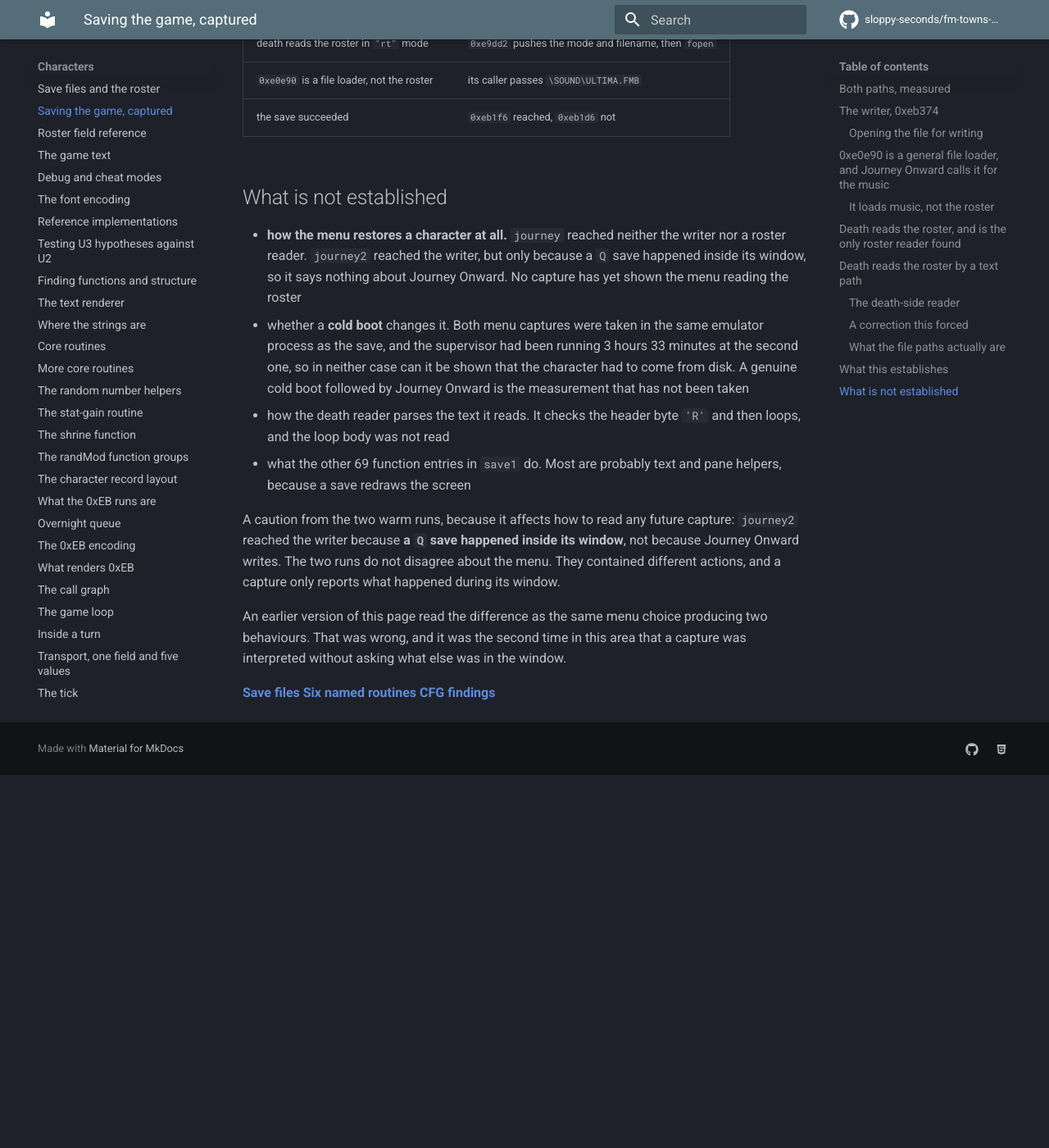
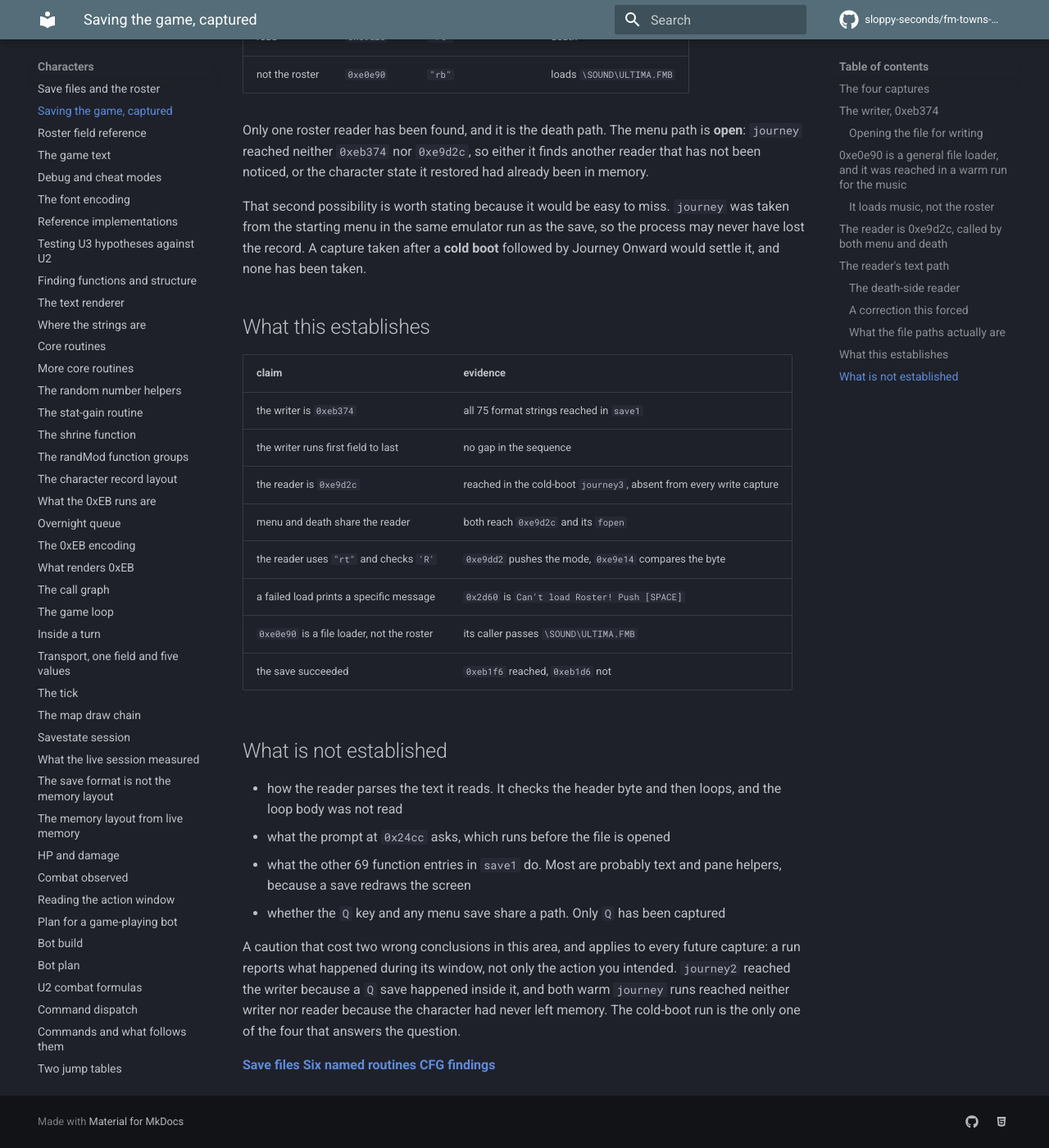
Before and after one commit to sloppy-seconds/fm-towns-ultima, an MkDocs documentation site: the page built from docs/save-capture.md, in a window 1280 px wide and 1400 px high, scrolled down 4235 px. Shown: the whole window at 82% size. Built offline with MkDocs 1.6.1 and Material for MkDocs 9.7.7, drawn with Linux system fonts in a browser that asks for light colours; comment, search, counter and statistics services are not loaded; before the commit the page ends 5180 px from its top, so only the background shows below that; some of the changed text lies outside the part shown.

Commit message:
The cold boot found the reader: 0xe9d2c is the roster loader, not the death reader
Restarted the container, confirmed a genuine cold boot by uptime going from 12.7M ms
to 8.6M ms, then captured Journey Onward. The character came back as HP 382, gold 141,
gem set, at (16,17). A process 8.6 seconds old cannot have held that, so it was read
from disk.

The reader is 0xe9d2c, which death also reaches. So it is the general roster loader
and death is one of two callers, not the only user. The earlier naming of it as "the
death-side reader" was a consequence of death being the first capture to reach it.

Entry in the cold boot is a plain call at 0xebe3b, which returns a status:

  0xebe3b  call 0xe9d2c
  0xebe40  inc eax
  0xebe41  jne 0xebe63           0 success, -1 failure
  0xebe43  push 0x2d60           "Can't load Roster! Push [SPACE]"

0xebe3b has no static caller, which fits a menu dispatch.

Four captures now separate the two paths cleanly: save1 and savequit reach the writer
0xeb374, journey3 reaches the reader 0xe9d2c, and the two warm journey runs reach
neither because the character never left memory.

Records the method lesson where future captures will be read: a run reports what
happened during its window, not only the action intended. That cost two wrong
conclusions here and one lost moongate earlier.

````diff
--- a/docs/save-capture.md
+++ b/docs/save-capture.md
@@ -1,18 +1,24 @@
-# Saving the game, and the separate loader
+# Saving the game, and the roster loader shared by menu and death
 
-Two captures with known actions: a save followed by a quit, and a Journey Onward from the menu. Together
-they separate the write path from the read path, and the two turn out not to share a routine.
+Four captures with known actions separate the write path from the read path, and the read path turns out
+to be one routine with two callers.
 
-## Both paths, measured
+## The four captures
 
-| capture | action | new instructions | save routine `0xeb374` reached |
-|---|---|---|---|
-| `save1` | one save | 4,398 | **yes**, all 75 fields |
-| `savequit` | save then quit to menu | 5,337 | **yes** |
-| `journey` | Journey Onward | 8,347 | **no** |
+| capture | action | new instructions | writer `0xeb374` | reader `0xe9d2c` |
+|---|---|---|---|---|
+| `save1` | one save | 4,398 | **yes**, all 75 fields | no |
+| `savequit` | save then quit | 5,337 | **yes** | no |
+| `journey` | Journey Onward, warm | 8,347 | no | no |
+| `journey3` | Journey Onward, **cold boot** | 7,998 | no | **yes** |
 
-So **Journey Onward does not touch the writer.** `docs/six-named-routines.md` called `0xeb374` "the save
-and load system"; the loader is a different routine, and this is the measurement that separates them.
+The two warm `journey` runs reached neither, because the emulator process was the same one that made the
+save and the character never left memory. **`journey3` is the one that settles it**: the supervisor uptime
+was 8.6 seconds when it was armed, so the character could not have been in memory, and it came back as
+HP 382, gold 141, `gem` set, at (16,17).
+
+So the writer and the reader are separate routines, and `docs/six-named-routines.md` calling `0xeb374`
+"the save and load system" is wrong in the "and load" half.
 
 ## The writer, `0xeb374`
 
@@ -50,7 +56,7 @@ reached `0xeb1f6` and neither reached `0xeb1d6`, so both took the success branch
 uses; the other two addresses it quoted are the field format strings `MAGIC=%d` and `MHP=%d`, which sit
 nearby and are not filenames.
 
-## `0xe0e90` is a general file loader, and Journey Onward calls it for the music
+## `0xe0e90` is a general file loader, and it was reached in a warm run for the music
 
 Found by diffing the captures: instructions present in `journey` and absent from `savequit`, then looking
 for string pushes among them. Exactly one was a mode string.
@@ -81,18 +87,42 @@ music rather than because it reads the save.**
 
 An earlier version of this page called it the menu-side roster loader, on the strength of its mode string
 and its presence in `journey` alone. Both observations were right and the inference was not: a `"rb"` open
-in a capture that has just entered the game is not evidence about the save.
+in a capture that has just entered the game is not evidence about the save. The cold-boot `journey3` does
+**not** reach it, which confirms it is not on the load path.
 
 There is no text parsing in it either. The per-byte call in its read loop, `0xfe220`, sets `ah=0x12` and
 calls `0xfe2c8`, which is a BIOS entry rather than a character handler.
 
-## Death reads the roster, and is the only roster reader found
+## The reader is `0xe9d2c`, called by both menu and death
 
-So the reader identified so far is the one death uses, at `0xe9d2c`, in `"rt"` text mode. Whether Journey
-Onward reads the roster by some other route **is not established**: `journey` contains neither `0xeb374`
-nor `0xe9d2c`, and `0xe0e90` turned out to be the music.
+An earlier version of this page called it "the death-side reader" because death was the first capture to
+reach it. The cold boot shows it is the general roster loader.
 
-## Death reads the roster by a text path
+```
+0xe9d2c  push ebp / mov ebp,esp / sub esp,0x60
+0xe9d35  mov [0xce71c], 0              ; clear a global
+0xe9d3f  push 0x24cc / call 0xe9c44    ; a prompt, before the file opens
+0xe9dd2  push 0x253e                   ; "rt"
+0xe9dd7  push 0x2544                   ; "A:\ROSTER1.UT2"
+0xe9ddc  call 0x100f34                 ; fopen
+0xe9e06  push 0x4f                     ; 79 bytes
+0xe9e0c  call 0x10078c                 ; fgets
+0xe9e14  cmp byte [ebp-0x50], 0x52     ; 'R', the header's first letter
+```
+
+The caller in the cold-boot capture is a plain call at `0xebe3b`:
+
+```
+0xebe3b  call 0xe9d2c
+0xebe40  inc eax
+0xebe41  jne 0xebe63                   ; 0 success, -1 failure
+0xebe43  push 0x2d60                   ; "Can't load Roster! Push [SPACE]"
+```
+
+So the routine returns a status and the caller prints that message when it is -1. `0xebe3b` itself has no
+static caller, which fits a menu dispatch rather than a direct `call`.
+
+## The reader's text path
 
 `death1` was captured before the loader was known, so it was checked afterwards against every candidate.
 The answer was neither of the two routines already found.
@@ -155,32 +185,25 @@ capture taken after a **cold boot** followed by Journey Onward would settle it,
 |---|---|
 | the writer is `0xeb374` | all 75 format strings reached in `save1` |
 | the writer runs first field to last | no gap in the sequence |
-| Journey Onward does not use the writer | 8,347 instructions, `0xeb374` absent |
-| death reads the roster in `"rt"` mode | `0xe9dd2` pushes the mode and filename, then `fopen` |
+| the reader is `0xe9d2c` | reached in the cold-boot `journey3`, absent from every write capture |
+| menu and death share the reader | both reach `0xe9d2c` and its `fopen` |
+| the reader uses `"rt"` and checks `'R'` | `0xe9dd2` pushes the mode, `0xe9e14` compares the byte |
+| a failed load prints a specific message | `0x2d60` is `Can't load Roster! Push [SPACE]` |
 | `0xe0e90` is a file loader, not the roster | its caller passes `\SOUND\ULTIMA.FMB` |
 | the save succeeded | `0xeb1f6` reached, `0xeb1d6` not |
 
 ## What is not established
 
-- **how the menu restores a character at all.** `journey` reached neither the writer nor a roster reader.
-  `journey2` reached the writer, but only because a `Q` save happened inside its window, so it says nothing
-  about Journey Onward. No capture has yet shown the menu reading the roster
-- whether a **cold boot** changes it. Both menu captures were taken in the same emulator process as the
-  save, and the supervisor had been running 3 hours 33 minutes at the second one, so in neither case can
-  it be shown that the character had to come from disk. A genuine cold boot followed by Journey Onward is
-  the measurement that has not been taken
-- how the death reader parses the text it reads. It checks the header byte `'R'` and then loops, and the loop
-  body was not read
+- how the reader parses the text it reads. It checks the header byte and then loops, and the loop body was
+  not read
+- what the prompt at `0x24cc` asks, which runs before the file is opened
 - what the other 69 function entries in `save1` do. Most are probably text and pane helpers, because a save
   redraws the screen
+- whether the `Q` key and any menu save share a path. Only `Q` has been captured
 
-A caution from the two warm runs, because it affects how to read any future capture: `journey2` reached
-the writer because **a `Q` save happened inside its window**, not because Journey Onward writes. The two
-runs do not disagree about the menu. They contained different actions, and a capture only reports what
-happened during its window.
-
-An earlier version of this page read the difference as the same menu choice producing two behaviours. That
-was wrong, and it was the second time in this area that a capture was interpreted without asking what
-else was in the window.
+A caution that cost two wrong conclusions in this area, and applies to every future capture: a run reports
+what happened during its window, not only the action you intended. `journey2` reached the writer because a
+`Q` save happened inside it, and both warm `journey` runs reached neither writer nor reader because the
+character had never left memory. The cold-boot run is the only one of the four that answers the question.
 
 **[Save files](save-files.md)** **[Six named routines](six-named-routines.md)** **[CFG findings](cfg-findings.md)**
````
